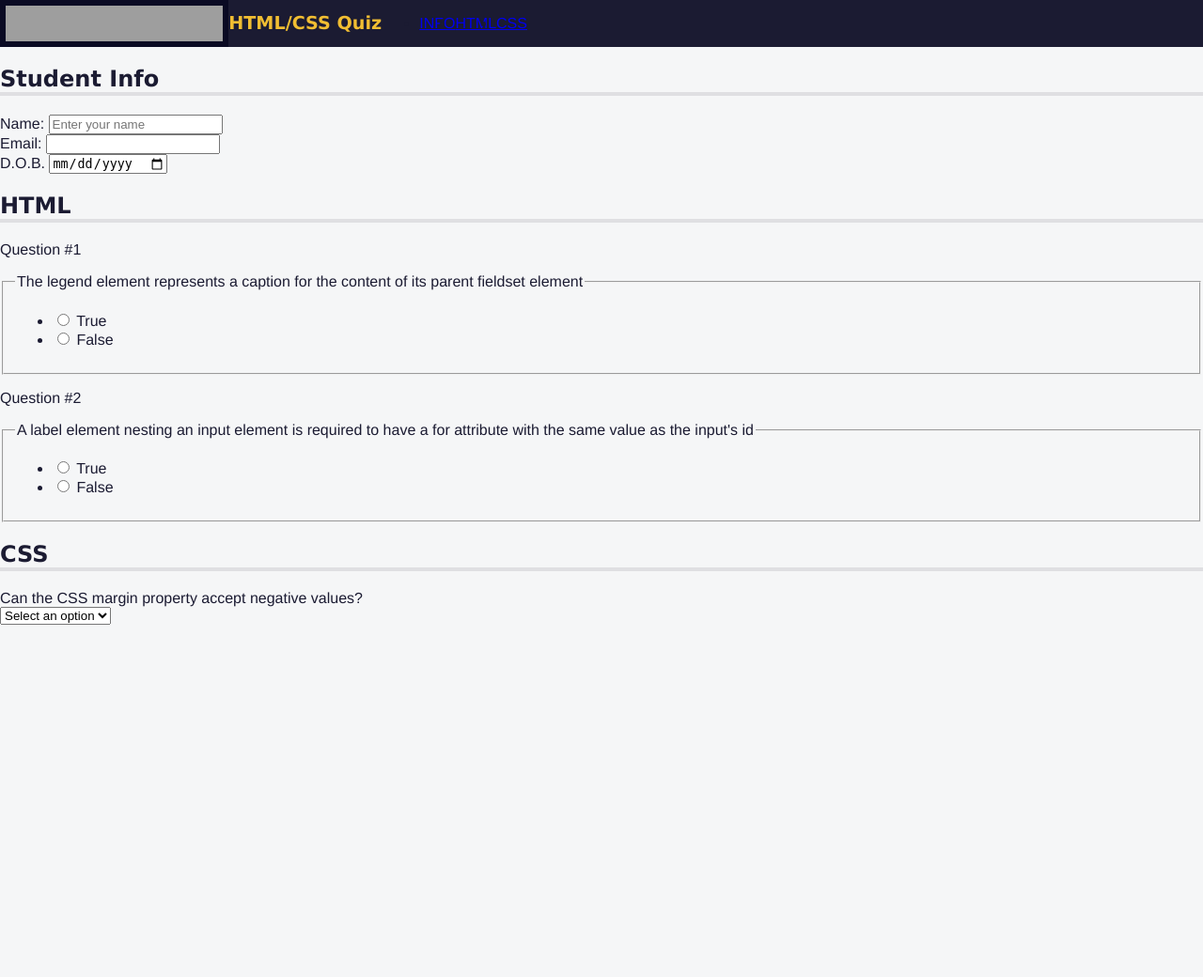
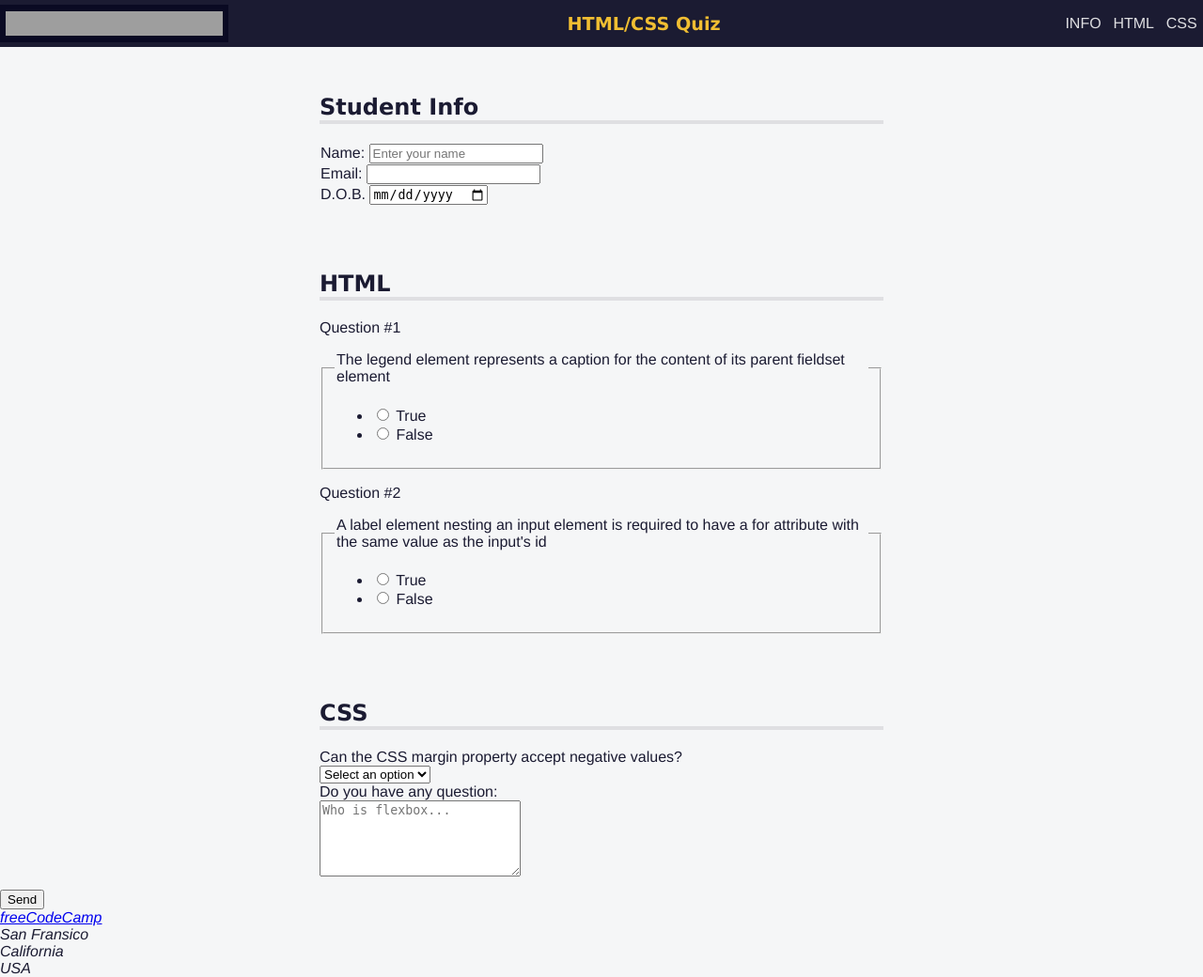
Before and after one commit to TejasBadhe07/Cat-Photo-App, a Flask app: page / in a window 1280 px wide. Shown: the whole page at 94% size. Before the commit the page ends 665 px from the top, so only its background shows below. Run offline with Flask 3, Linux system fonts and the light colour scheme; grey boxes are pictures that could not be loaded.

Commit message:
components update in Quiz

```diff
--- a/Quiz-Webpage/static/css/styles.css
+++ b/Quiz-Webpage/static/css/styles.css
@@ -17,16 +17,37 @@ header {
     width: 100%;
     background-color: #1b1b32;
     display: flex;
+    justify-content: space-between;
+    align-items: center;
+    position: fixed;
+    top: 0;
+
 }
 
 h1 {
     color: #f1be32;
-    font-size: min(5vw, 1.2em)
+    font-size: min(5vw, 1.2em);
+    text-align: center;
+}
+
+main {
+    padding-top: 40px;
+}
+
+section {
+    width: 80%;
+    margin: 0 auto 10px auto;
+    max-width: 600px;
 }
 
 nav > ul {
     justify-content: space-evenly;
     display: flex;
+    align-items: center;
+    padding-inline-start: 0;
+    margin-block: 0;
+    height: 100%;
+    flex-wrap: wrap;
 }
 
 h1, h2 {
@@ -35,6 +56,8 @@ h1, h2 {
 
 h2 {
     border-bottom: 4px solid #dfdfe2;
+    margin-top: 0;
+    padding-top: 60px;
 }
 
 .sr-only {
@@ -52,3 +75,28 @@ h2 {
 p:before {
     content: "Question #";
 }
+
+nav > ul > li {
+    color: #dfdfe2;
+    margin: 0 0.2rem;
+    padding: 0.2rem;
+    display: block;
+}
+nav > ul > li:hover {
+  background-color: #dfdfe2;
+  color: #1b1b32;
+  cursor: pointer
+}
+
+li > a {
+  color: inherit;
+  text-decoration: none;
+}
+
+/*a {
+    color: #dfdfe2;
+}*/
+
+.info {
+    padding: 1px 0 0 1px;
+}
--- a/Quiz-Webpage/templates/index.html
+++ b/Quiz-Webpage/templates/index.html
@@ -93,22 +93,35 @@
         <h2 id="css-questions">CSS</h2>
         <div class="formrow">
           <div class="question-block">
-            <label>Can the CSS margin property accept negative values?</label>
+            <label for="selector">Can the CSS margin property accept negative values?</label>
           </div>
           <div class="answer">
-            <select required>
+            <select id="selector" name="selector" required>
               <option value="">Select an option</option>
               <option value="yes">Yes</option>
               <option value="no">No</option>
             </select>
           </div>
-          <div class="question-block"></div>
-          <div class="answer"></div>
+          <div class="question-block">
+            <label for="css-textarea">Do you have any question:</label>
+          </div>
+          <div class="answer">
+            <textarea name="css-textarea" id="css-textarea" placeholder="Who is flexbox..." rows="5" cols="24"></textarea>
+          </div>
         </div>
       </section>
+      <button type="submit">Send</button>
     </form>
 
   </main>
+  <footer>
+    <address>
+      <a href="https://freecodecamp.org">freeCodeCamp</a><br/>
+      San Fransico<br/>
+      California<br/>
+      USA
+    </address>
+  </footer>
 
 </body>
 </html>
```
